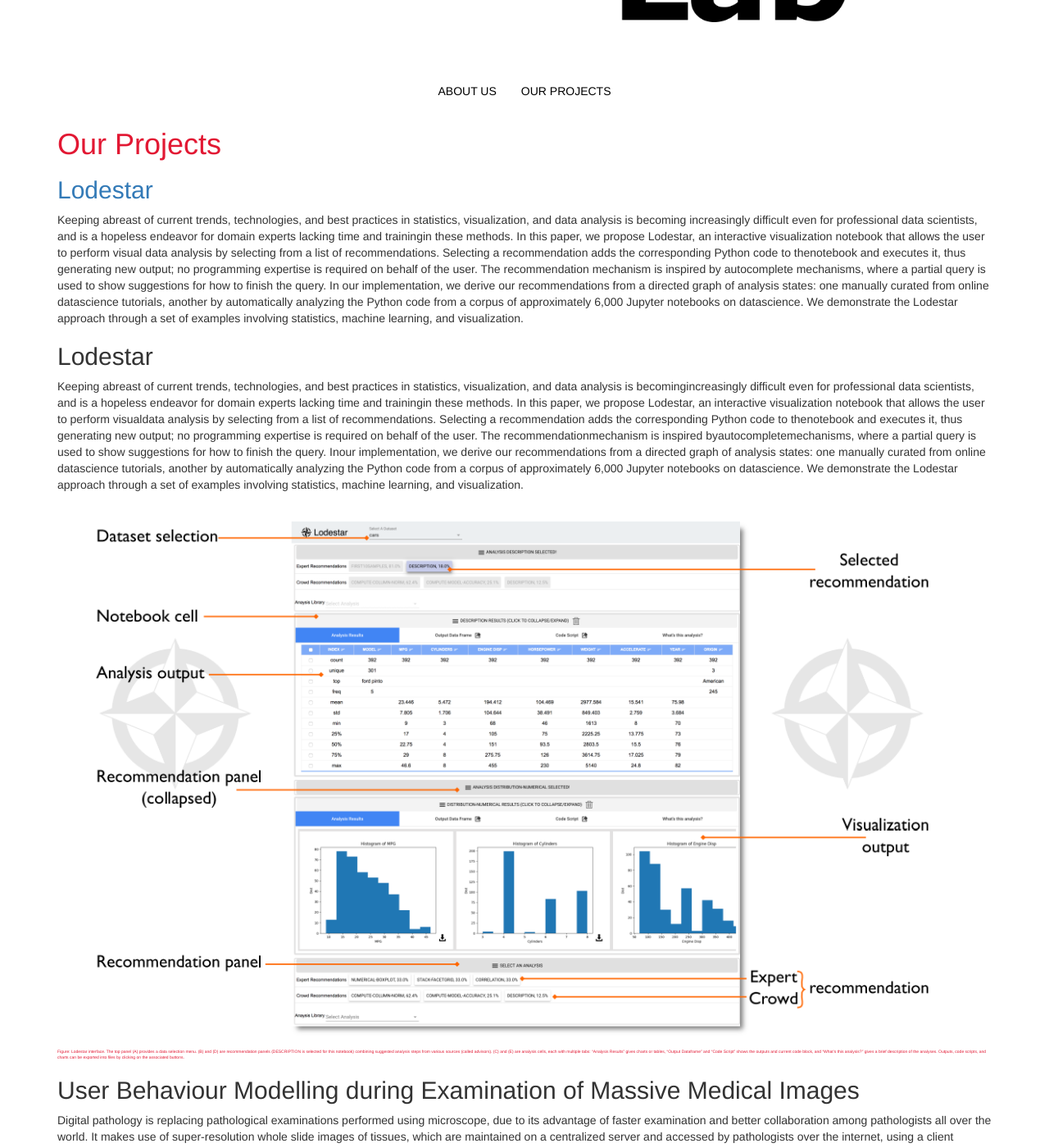
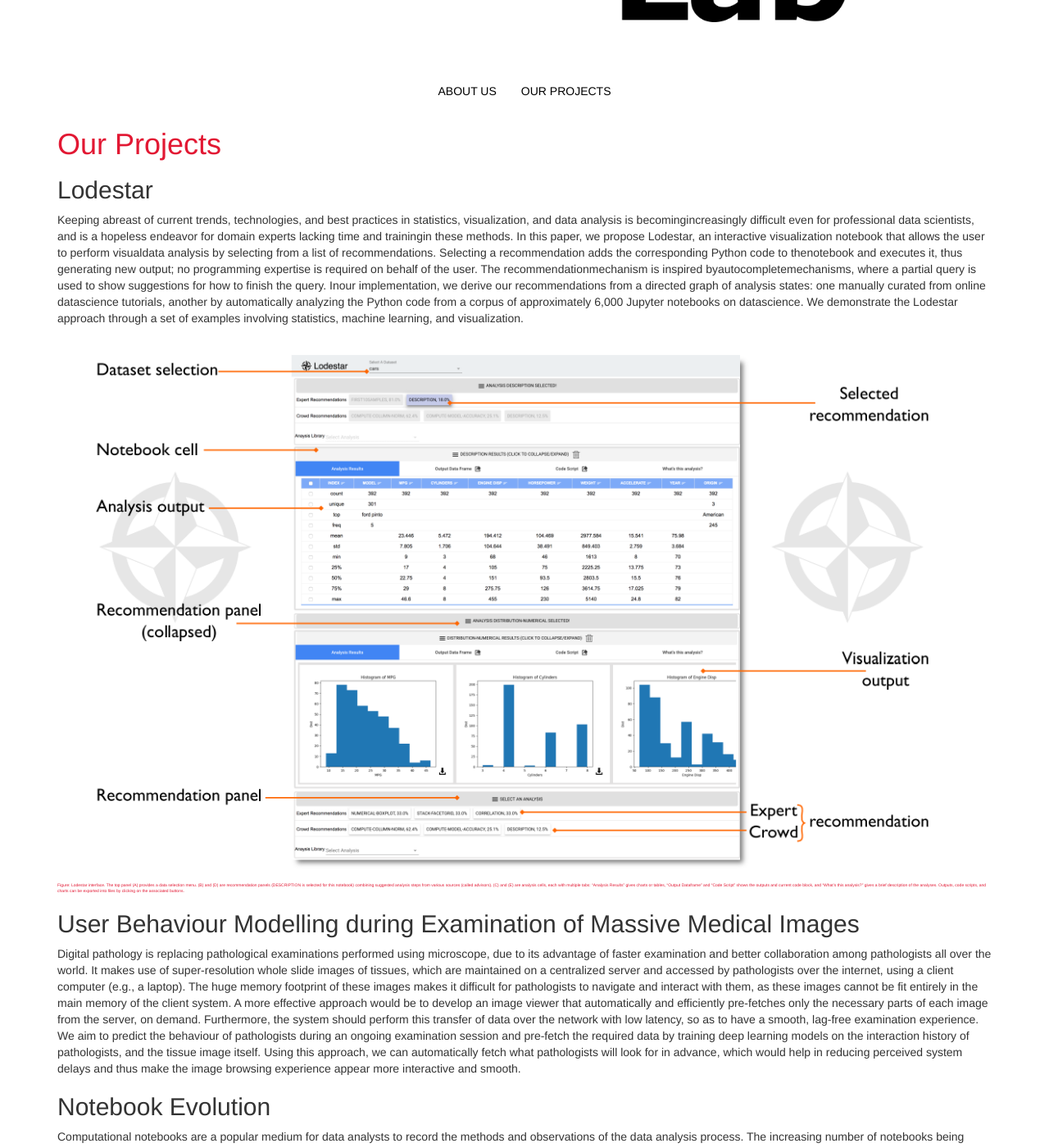
Before and after one commit to leibatt/battle-data-lab, a Jekyll site: the page built from projects.md, in a window 1280 px wide and 1400 px high, scrolled down 502 px. Shown: the whole window at 82% size. Built offline with Jekyll 4.4.1, drawn with Linux system fonts in a browser that asks for light colours; some of the changed text lies outside the part shown.

Commit message:
merging changes from pull reqs- 1

```diff
--- a/projects.md
+++ b/projects.md
@@ -5,8 +5,6 @@
 <div class="project-items">
     <div class="project-item">
         <div class="project-item-des">
-            <a href="{{site.baseurl}}/projects/lodestar"><h2>Lodestar</h2></a>
-            Keeping abreast of current trends, technologies, and best practices in statistics, visualization, and data analysis is becoming increasingly difficult even for professional data scientists, and is a hopeless endeavor for domain experts lacking time and trainingin these methods.  In this paper, we propose Lodestar, an interactive visualization notebook that allows the user to perform visual data analysis by selecting from a list of recommendations. Selecting a recommendation adds the corresponding Python code to thenotebook and executes it, thus generating new output; no programming expertise is required on behalf of the user. The recommendation mechanism is inspired by autocomplete mechanisms, where a partial query is used to show suggestions for how to finish the query. In our implementation, we derive our recommendations from a directed graph of analysis states: one manually curated from online datascience tutorials, another by automatically analyzing the Python code from a corpus of approximately 6,000 Jupyter notebooks on datascience. We demonstrate the Lodestar approach through a set of examples involving statistics, machine learning, and visualization.
             <h2 class="project-name">Lodestar</h2>
             Keeping abreast of current trends, technologies, and best practices in statistics, visualization, and data analysis is becomingincreasingly difficult even for professional data scientists, and is a hopeless endeavor for domain experts lacking time and trainingin these methods.  In this paper, we propose Lodestar, an interactive visualization notebook that allows the user to perform visualdata analysis by selecting from a list of recommendations. Selecting a recommendation adds the corresponding Python code to thenotebook and executes it, thus generating new output; no programming expertise is required on behalf of the user. The recommendationmechanism is inspired byautocompletemechanisms, where a partial query is used to show suggestions for how to finish the query. Inour implementation, we derive our recommendations from a directed graph of analysis states: one manually curated from online datascience tutorials, another by automatically analyzing the Python code from a corpus of approximately 6,000 Jupyter notebooks on datascience. We demonstrate the Lodestar approach through a set of examples involving statistics, machine learning, and visualization.
         </div>
@@ -29,7 +27,16 @@
     <div class="project-item">
         <div class="project-item-des">
             <h2 class="project-name">Notebook Evolution</h2>
-Computational notebooks are a popular medium for data analysts to record the methods and observations of the data analysis process. The increasing number of notebooks being added to GitHub not only show the popularity of this platform but also provide for a great resource to observe the trends in Data Analysis. Leveraging the snapshot nature of GitHub repositories can help us understand the analysis process across time. Given what we know about the data analysis process, how well do the tools of today perform in aiding analysts? We scrape all of the public notebooks from GitHub and observe: the trends in API usage and data analysts behavior with computation notebooks across time. We use this data to study whether popular data analysis tools support these behaviors. We use this as a means to evaluate the efficacy of those tools.
+            Computational notebooks are a popular medium for data analysts to record the methods and observations of the data analysis process. The increasing number of notebooks being added to GitHub not only show the popularity of this platform but also provide for a great resource to observe the trends in Data Analysis. Leveraging the snapshot nature of GitHub repositories can help us understand the analysis process across time. Given what we know about the data analysis process, how well do the tools of today perform in aiding analysts? We scrape all of the public notebooks from GitHub and observe: the trends in API usage and data analysts behavior with computation notebooks across time. We use this data to study whether popular data analysis tools support these behaviors. We use this as a means to evaluate the efficacy of those tools.
         </div>
     </div>
 </div>
+
+<div class="project-items">
+    <div class="project-item">
+        <div class="project-item-des">
+            <h2 class="project-name">Beagle</h2>
+            Data visualizations are used to help people understand and interpret data in efficient ways. Data Driven Documents (D3) is used to create data visualizations. The issue is many people have difficulty coding in D3. These people turn to Stack Overflow, Reddit, and GitHub for online support. Our research mainly contains two parts: data scraping and data analysis. We are using beautifulsoup and selenium to scrape data, and then we conduct qualitative analysis.
+        </div>
+    </div>
+</div>
```
Also changed, not shown: about.md (+9 -5 lines), 1 other file.
